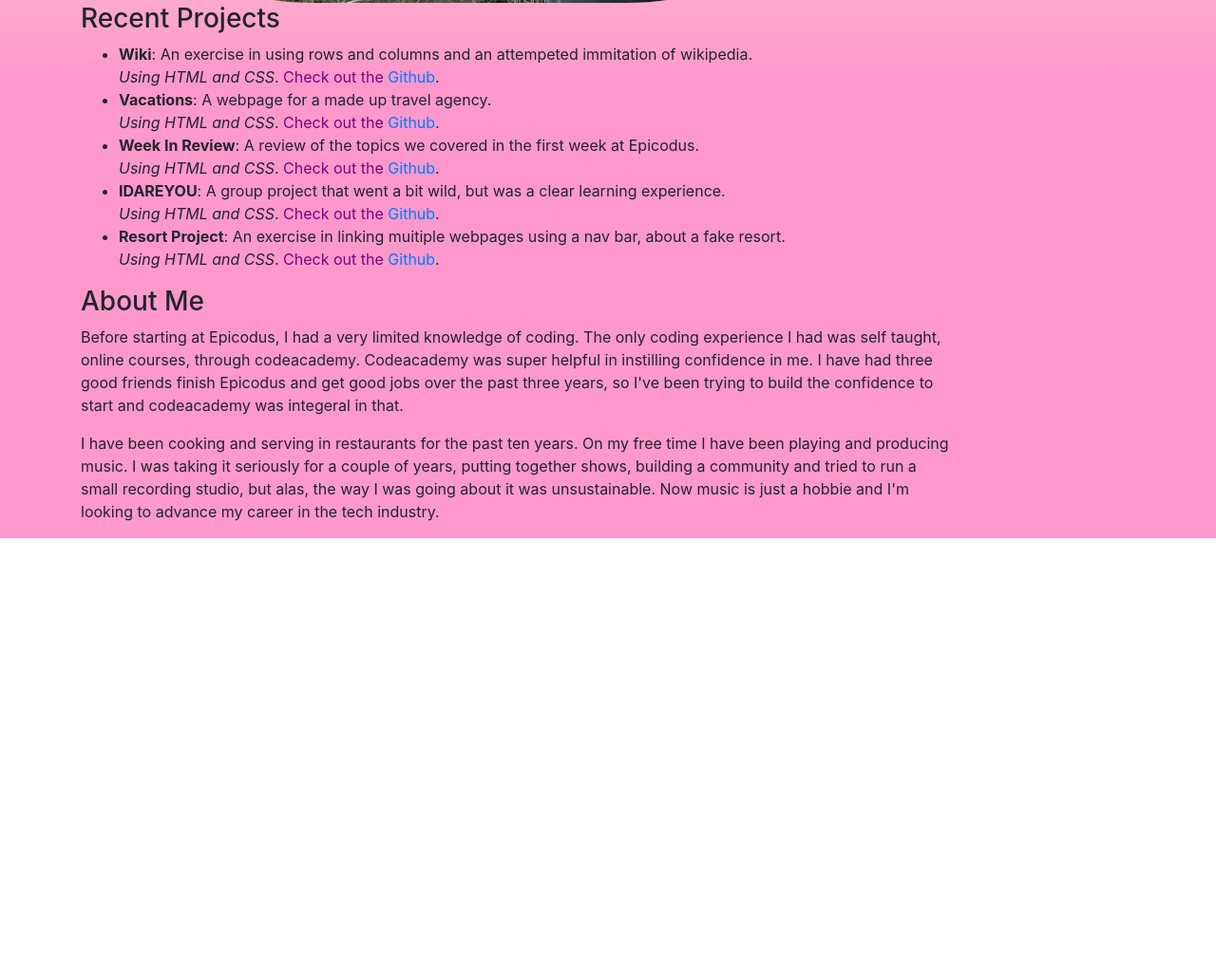
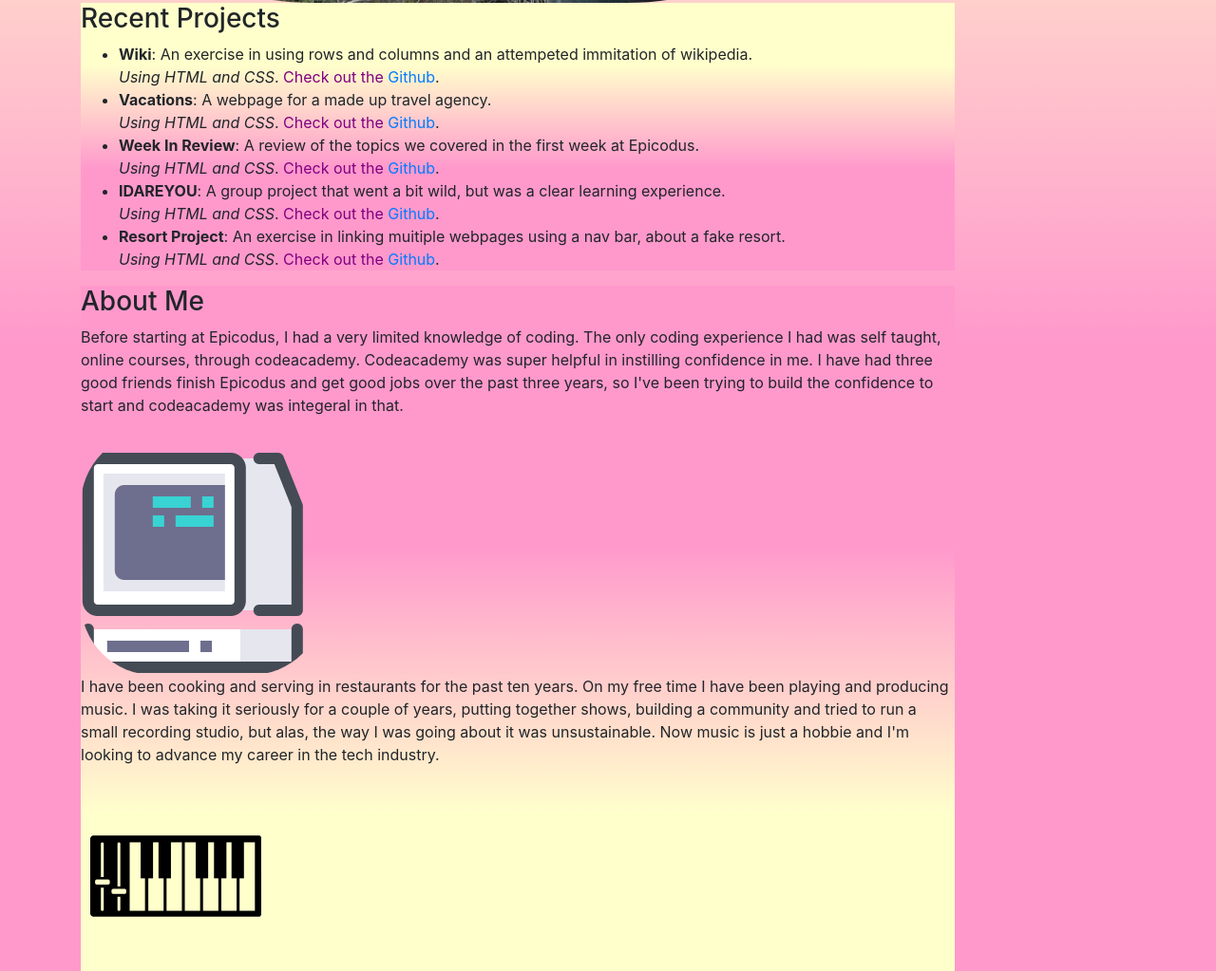
Before and after one commit to dylan12manley/portfolio, a plain HTML site: page index.html in a window 1280 px wide. Shown: the part 713-1736 px from the top of the page at 95% size. Before the commit the page ends 1280 px from the top, so only its background shows below. Drawn offline with Linux system fonts and the light colour scheme.

Commit message:
add images to paragraphs.

```diff
--- a/css/styles.css
+++ b/css/styles.css
@@ -38,3 +38,11 @@ img {
   max-width: 89%;
   height: auto;
 }
+
+div.projects{
+  background: linear-gradient(to bottom, #ffffcc 23%, #ff99cc 62%)
+}
+
+div.aboutMe {
+  background: linear-gradient(to top, #ffffcc 23%, #ff99cc 62%)
+}
--- a/index.html
+++ b/index.html
@@ -28,8 +28,14 @@
           </div>
           <div class="aboutMe">
             <h3>About Me</h3>
-            <p>Before starting at Epicodus, I had a very limited knowledge of coding. The only coding experience I had was self taught, online courses, through codeacademy. Codeacademy was super helpful in instilling confidence in me. I have had three good friends finish Epicodus and get good jobs over the past three years, so I've been trying to build the confidence to start and codeacademy was integeral in that.</p>
-            <p>I have been cooking and serving in restaurants for the past ten years. On my free time I have been playing and producing music. I was taking it seriously for a couple of years, putting together shows, building a community and tried to run a small recording studio, but alas, the way I was going about it was unsustainable. Now music is just a hobbie and I'm looking to advance my career in the tech industry.</p>
+            <div class="p1">
+              <p>Before starting at Epicodus, I had a very limited knowledge of coding. The only coding experience I had was self taught, online courses, through codeacademy. Codeacademy was super helpful in instilling confidence in me. I have had three good friends finish Epicodus and get good jobs over the past three years, so I've been trying to build the confidence to start and codeacademy was integeral in that.</p>
+              <img class="computerImg" src="img/computer.png" alt="computer icon">
+            </div>
+            <div class="p2">
+              <p>I have been cooking and serving in restaurants for the past ten years. On my free time I have been playing and producing music. I was taking it seriously for a couple of years, putting together shows, building a community and tried to run a small recording studio, but alas, the way I was going about it was unsustainable. Now music is just a hobbie and I'm looking to advance my career in the tech industry.</p>
+              <img src="img/keyboard.png" alt="keyboard icon">
+            </div>
           </div>
         </div>
         <div class="col-lg-2 col-md-2 col-sm-2 col-xs-4">
```
Also changed, not shown: img/computer.png (added), img/keyboard.png (added).
